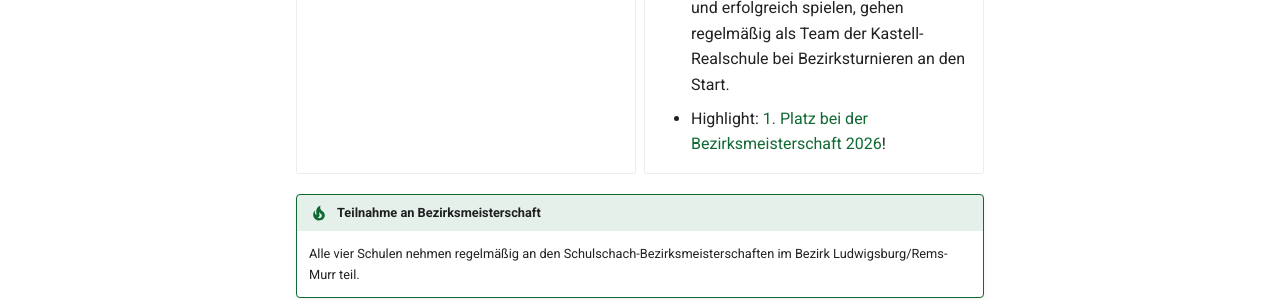
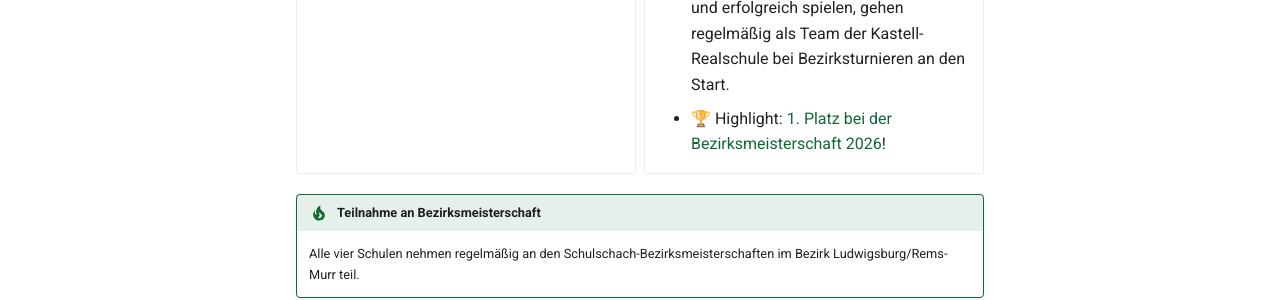
Before and after one commit to schachwelzheim/schachwelzheim, an MkDocs documentation site: the page built from docs/jugend/schach-ags.md, in a window 1280 px wide and 900 px high, scrolled down 567 px. Shown: the part 412-712 px from the top of the window. Built offline with MkDocs 1.6.1 and Material for MkDocs 9.7.7, drawn with Linux system fonts in a browser that asks for light colours.

```diff
--- a/docs/jugend/schach-ags.md
+++ b/docs/jugend/schach-ags.md
@@ -28,7 +28,7 @@ Zurzeit gibt es an drei Schulen aktive Schach-AGs.
 
     * Obwohl die Kastell-Realschule keine offizielle Schach-AG anbietet, ist Schach auch hier vertreten.
     * Schülerinnen und Schüler, die bereits in der Grundschule, Daheim oder im Verein das Schachspiel gelernt haben und erfolgreich spielen, gehen regelmäßig als Team der Kastell-Realschule bei Bezirksturnieren an den Start.
-    * Highlight: [1. Platz bei der Bezirksmeisterschaft 2026](https://krswelzheim.de/index.php/11433/1-platz-bei-der-schulschachmeisterschaft-2026/)!
+    * 🏆 Highlight: [1. Platz bei der Bezirksmeisterschaft 2026](https://krswelzheim.de/index.php/11433/1-platz-bei-der-schulschachmeisterschaft-2026/)!
 
 </div>
 
```
